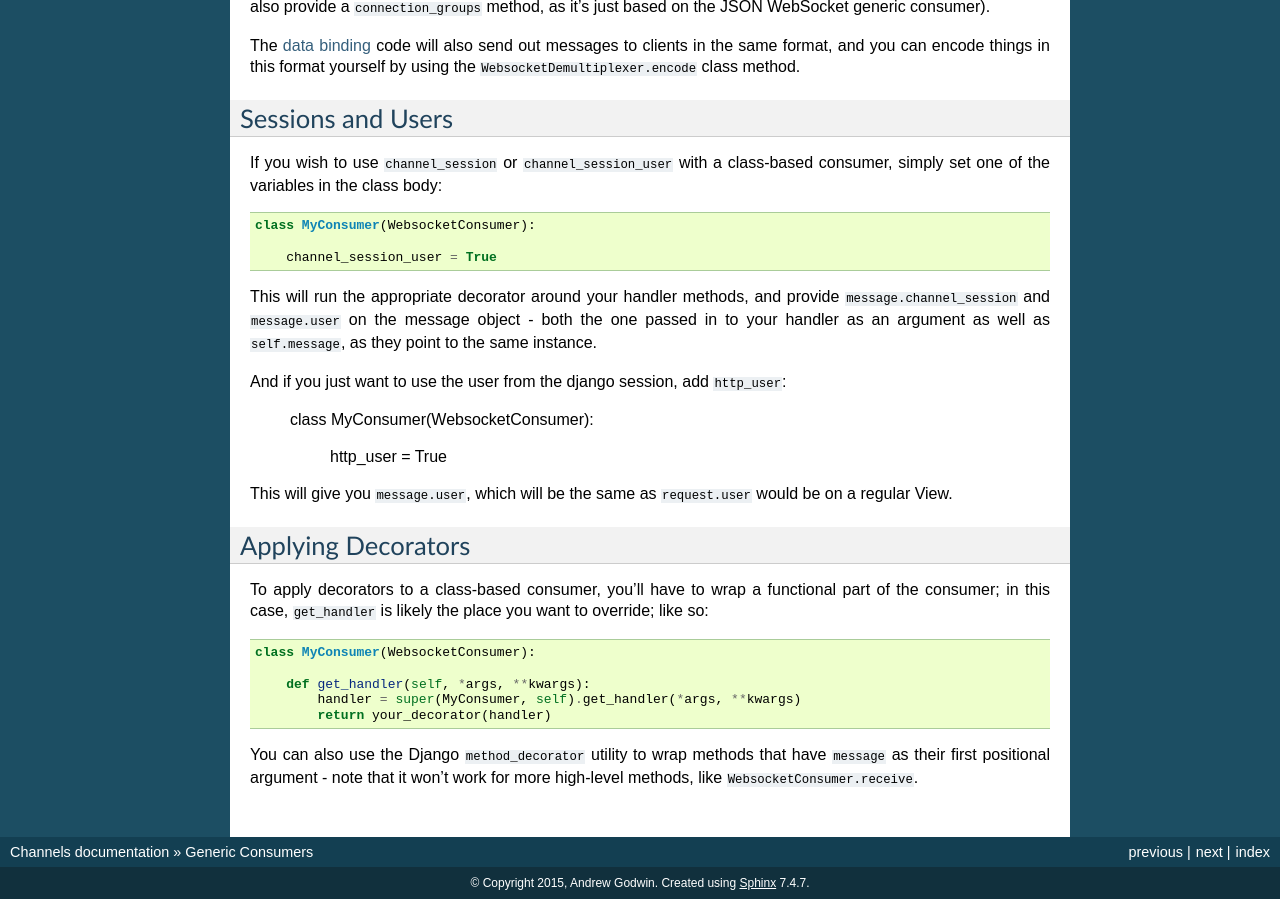
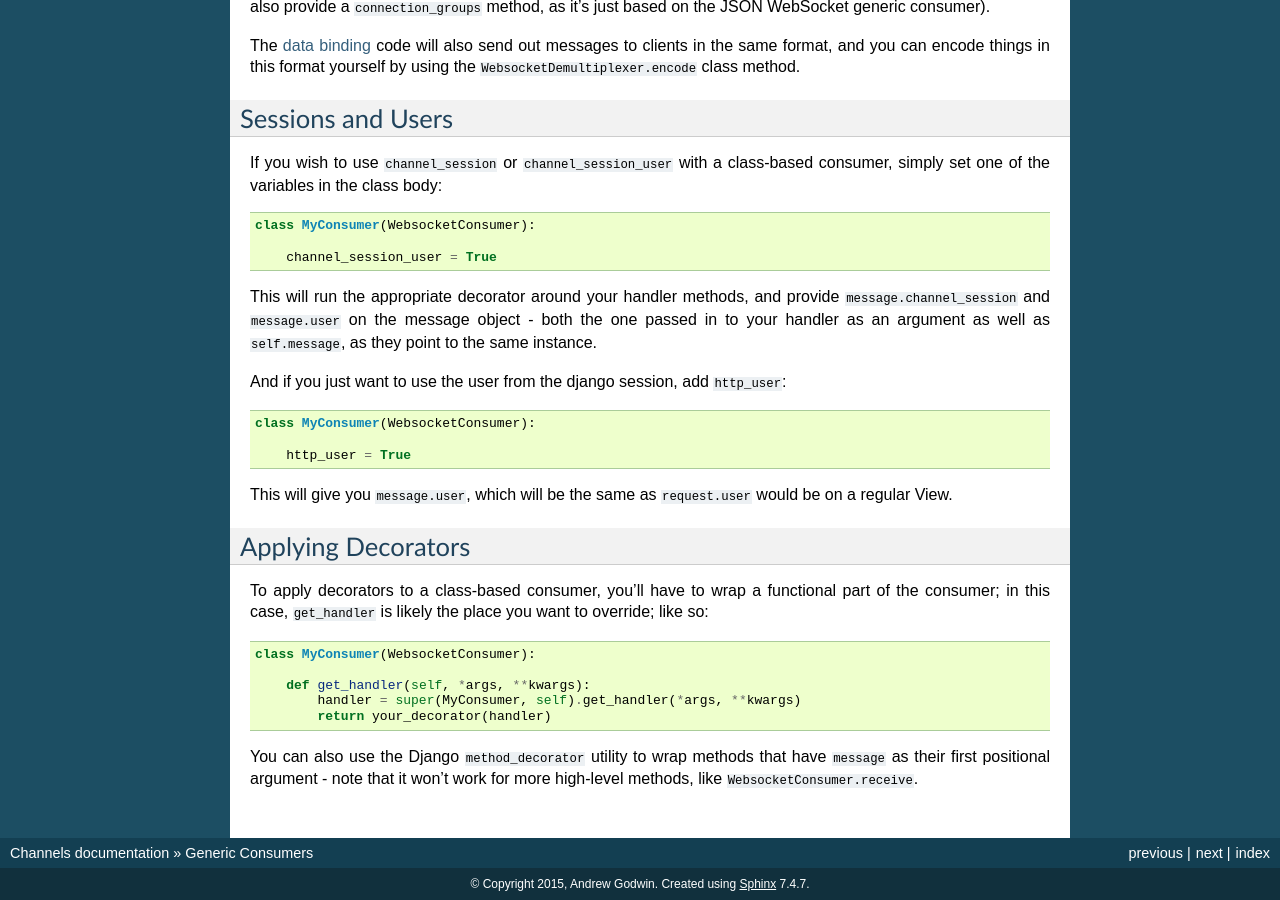
Before and after one commit to phillipchain/DjangoChannels, a Sphinx documentation site: the page built from docs/generics.rst, in a window 1280 px wide and 900 px high, scrolled down 3304 px. Built offline with Sphinx 7.4.7, drawn with Linux system fonts in a browser that asks for light colours; the version number could not be read and is left out.

```diff
--- a/docs/generics.rst
+++ b/docs/generics.rst
@@ -224,7 +224,7 @@ This will run the appropriate decorator around your handler methods, and provide
 the one passed in to your handler as an argument as well as ``self.message``,
 as they point to the same instance.
 
-And if you just want to use the user from the django session, add ``http_user``:
+And if you just want to use the user from the django session, add ``http_user``::
 
     class MyConsumer(WebsocketConsumer):
 
```
